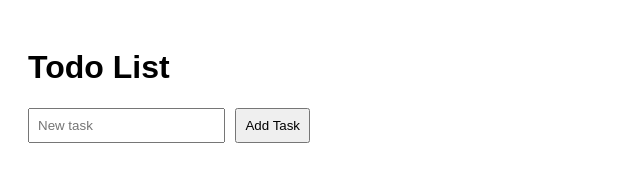
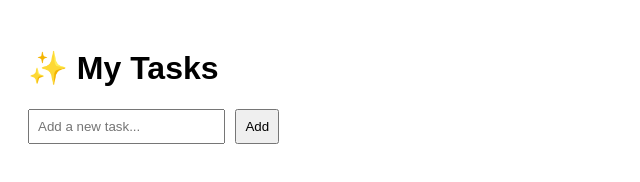
Before and after one commit to Anjana-20782/express-todo, a website: page todo-app/public/index.html in a window 1280 px wide. Shown: the whole page, without its empty margins (0-640 px from the left). Drawn offline with Linux system fonts and the light colour scheme; no server answers.

Commit message:
new contents added

```diff
--- a/todo-app/app.js
+++ b/todo-app/app.js
@@ -24,7 +24,7 @@ app.use(express.static(path.join(__dirname, "public")));
 app.use("/api/todos", todoRoutes);
 
 // Fallback
-app.get("*", (req, res) => {
+app.use((req, res) => {
   res.sendFile(path.join(__dirname, "public/index.html"));
 });
 
--- a/todo-app/config/db.js
+++ b/todo-app/config/db.js
@@ -4,8 +4,7 @@ import "dotenv/config"; // loads .env
 const connectDB = async () => {
   try {
     await mongoose.connect(process.env.MONGO_URI, {
-      useNewUrlParser: true,
-      useUnifiedTopology: true,
+
     });
     console.log("MongoDB connected successfully!");
   } catch (error) {
--- a/todo-app/public/index.html
+++ b/todo-app/public/index.html
@@ -4,13 +4,18 @@
   <title>Todo App</title>
   <link rel="stylesheet" href="style.css" />
 </head>
+
 <body>
-  <h1>Todo List</h1>
+  <div class="container">
+    <h1>✨ My Tasks</h1>
 
-  <input type="text" id="taskInput" placeholder="New task" />
-  <button id="addBtn">Add Task</button>
+    <div class="input-box">
+      <input type="text" id="taskInput" placeholder="Add a new task..." />
+      <button id="addBtn">Add</button>
+    </div>
 
-  <ul id="taskList"></ul>
+    <ul id="taskList"></ul>
+  </div>
 
   <script src="script.js"></script>
 </body>
```
